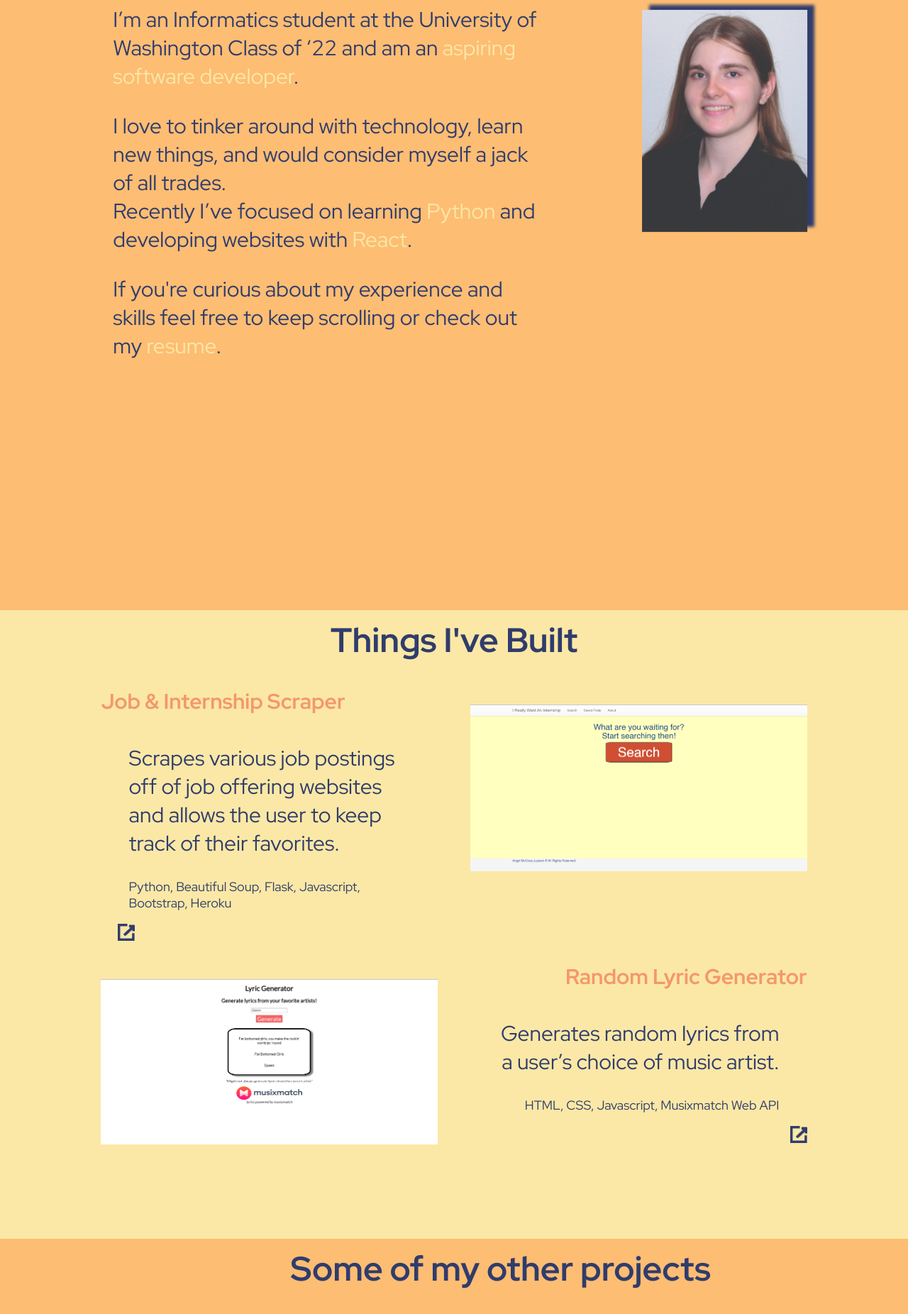
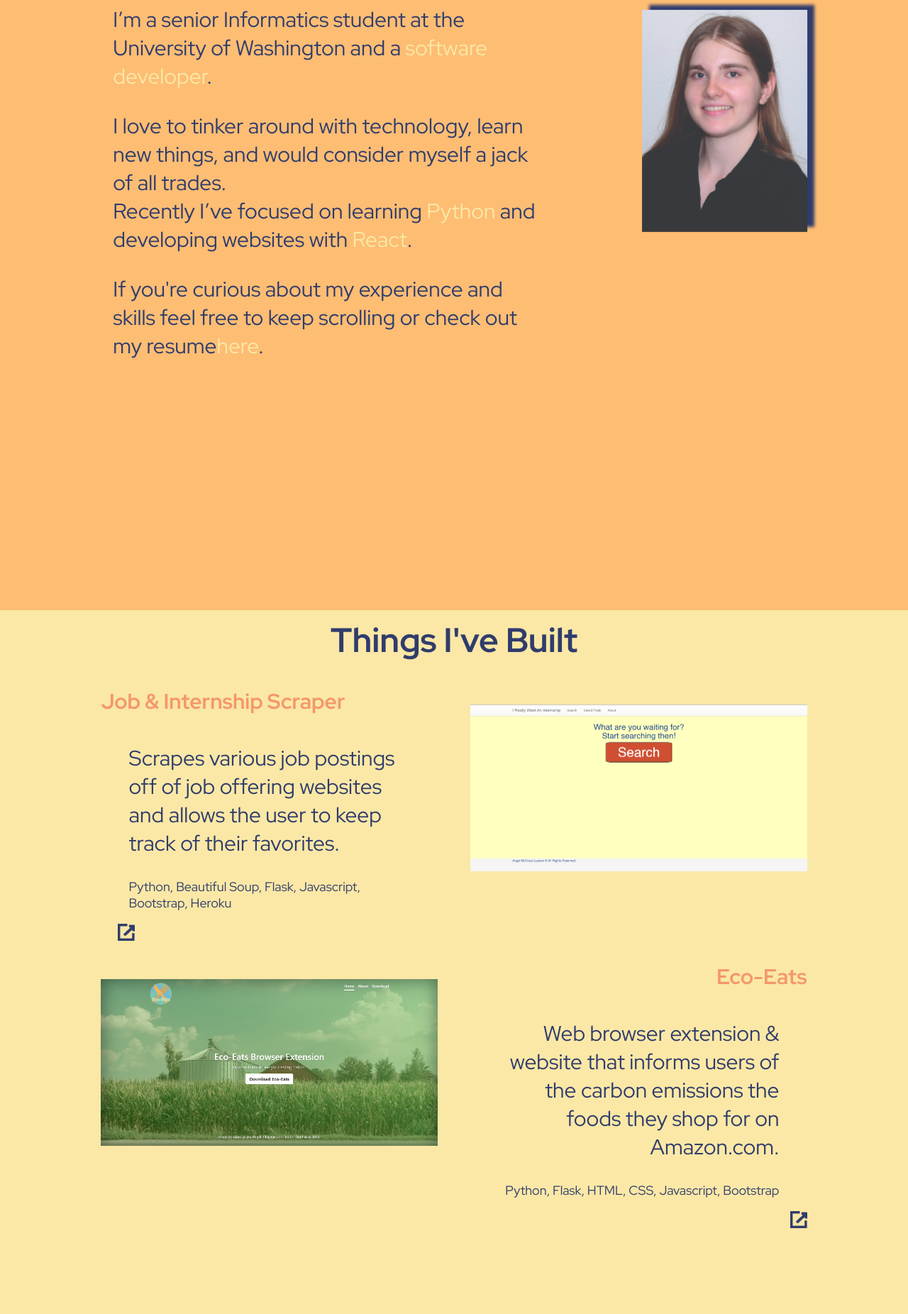
Before and after one commit to AngelMcCrary-Lupson/home, a React (Create React App) app: page / in a window 1280 px wide. Shown: the part 880-2732 px from the top of the page at 71% size. Built offline with nearby package versions, Linux system fonts and the light colour scheme.

Commit message:
Updated projects and resume

```diff
--- a/src/containers/About.js
+++ b/src/containers/About.js
@@ -17,15 +17,16 @@ class About extends Component {
         <h1 className="Title">About Me</h1>
         <Row>
           <Col xs={8}>
-            <p className="Text">I’m an Informatics student at the University of Washington Class of ‘22
-                                and am an <span>aspiring software developer</span>.
+            <p className="Text">I’m a senior Informatics student at the University of Washington
+                                and a <span>software developer</span>.
                                 </p>
             <p className="Text">I love to tinker around with technology, learn new things,
                                 and would consider myself a jack of all trades. <br />
                                 Recently I’ve focused on learning <span>Python</span> and developing
                                 websites with <span>React</span>.</p>
             <p className="Text">If you're curious about my experience and skills feel free to
-                                keep scrolling or check out my <a href={resume} target="_blank"><span>resume</span></a>.</p>
+                                keep scrolling or check out my resume
+                                <a href={resume} target="_blank"><span>here</span></a>.</p>
           </Col>
           <Col xs={4}>
             <img className="Profile" src={ProfilePic}/>
--- a/src/containers/OtherProjects.js
+++ b/src/containers/OtherProjects.js
@@ -12,10 +12,12 @@ class OtherProjects extends Component {
             <Row className="Projects">
               <Col xs={3}>
                 <div className="ProjBox">
-                  <h2 className="Title"><a href="/blackjack">Virtual Blackjack</a></h2>
-                  <p className="Desc">Web based game  of video blackjack</p>
-                  <p className="Tools">HTML, CSS, Javascript</p>
-                  <a href="https://angelmccrary-lupson.github.io/virtual-blackjack/" target="_blank">
+                  <h2 className="Title">Team Fight Tactics Analyzer</h2>
+                  <p className="Desc">A program that collects data from Riot’s competitive match
+                                      data for the game Team Fight Tactics. The data can be
+                                      processed and visualized with a graph. </p>
+                  <p className="Tools">Python, MatLabPlot, PySimpleGui, Riot API</p>
+                  <a href="https://github.com/AngelMcCrary-Lupson/tft-patch-comp-analyzer" target="_blank">
                     <img className="exlink" src={exlink}/></a>
                 </div>
               </Col>
@@ -24,19 +26,30 @@ class OtherProjects extends Component {
                   <h2 className="Title">Mixed Musical Reality</h2>
                   <p className="Desc">Created a playable virtual piano for the Hololens 2
                       to make music education interactive and fun.</p>
-                  <p className="Tools">C#, Unity, Audacity</p>
+                  <p className="Tools">C#, Unity, Hololens 2, Audacity</p>
                   <a href="https://devpost.com/software/mixed-musical-reality" target="_blank">
                     <img className="exlink" src={exlink}/></a>
                 </div>
               </Col>
               <Col xs={3}>
                 <div className="ProjBox">
-                  <h2 className="Title">Team Fight Tactics Analyzer</h2>
-                  <p className="Desc">Python program with a simple GUI that processes data from
-                  Riot's competitve match data for the game Team Fight Tactics. The data is then
-                  visualized with a graph.</p>
-                  <p className="Tools">Python, MatLabPlot, PySimpleGui, Riot API</p>
-                  <a href="https://github.com/AngelMcCrary-Lupson/tft-patch-comp-analyzer" target="_blank">
+                  <h2 className="Title">Random Lyric Generator</h2>
+                  <p className="Desc">Website that generates random lyrics from a user’s choice
+                                      of music artist.</p>
+                  <p className="Tools">HTML, CSS, Javascript, MusixMatch Web API</p>
+                  <a href="https://angelmccrary-lupson.github.io/random-lyric-generator/" target="_blank">
+                    <img className="exlink" src={exlink}/></a>
+                </div>
+              </Col>
+
+            </Row>
+            <Row className="Projects">
+              <Col xs={3}>
+                <div className="ProjBox">
+                  <h2 className="Title"><a href="/blackjack">Virtual Blackjack</a></h2>
+                  <p className="Desc">Web based game  of video blackjack.</p>
+                  <p className="Tools">HTML, CSS, Javascript</p>
+                  <a href="https://angelmccrary-lupson.github.io/virtual-blackjack/" target="_blank">
                     <img className="exlink" src={exlink}/></a>
                 </div>
               </Col>
--- a/src/containers/Projects.js
+++ b/src/containers/Projects.js
@@ -1,7 +1,7 @@
 import React, { Component } from 'react';
 import './Projects.css';
 import Scraper from '../scraper.png';
-import Lyric from '../lyric.png';
+import Eco from '../ecoeats.jpg';
 import { Grid, Row, Col } from 'react-flexbox-grid';
 import exlink from '../Ex-Link-Dark.png';
 
@@ -26,18 +26,18 @@ class Projects extends Component {
             </Row>
             <Row id="Project2">
               <Col xs className="Project Left">
-                <img  className="ScreenShot" src={Lyric}/>
+                <img  className="ScreenShot" src={Eco}/>
               </Col>
               <Col xs className="Project Right">
-                <h2 className="Title">Random Lyric Generator</h2>
-                <p className="Desc">Generates random lyrics from a user’s
-                                    choice of music artist.</p>
-                <p className="Tools">HTML, CSS, Javascript, Musixmatch Web API</p>
-                <a href="https://angelmccrary-lupson.github.io/random-lyric-generator/" target="_blank">
+                <h2 className="Title">Eco-Eats</h2>
+                <p className="Desc">Web browser extension & website that informs users of the carbon
+                                    emissions the foods they shop for on Amazon.com. </p>
+                <p className="Tools">Python, Flask, HTML, CSS, Javascript, Bootstrap</p>
+                <a href="https://ecoeats.pythonanywhere.com/" target="_blank">
                   <img className="exlink" src={exlink}/>
                 </a>
               </Col>
-          </Row>
+            </Row>
           </Grid>
       </div>
     )
```
Also changed, not shown: src/ecoeats.jpg (added), 1 other file (tests, documents, lock files or other folders).
